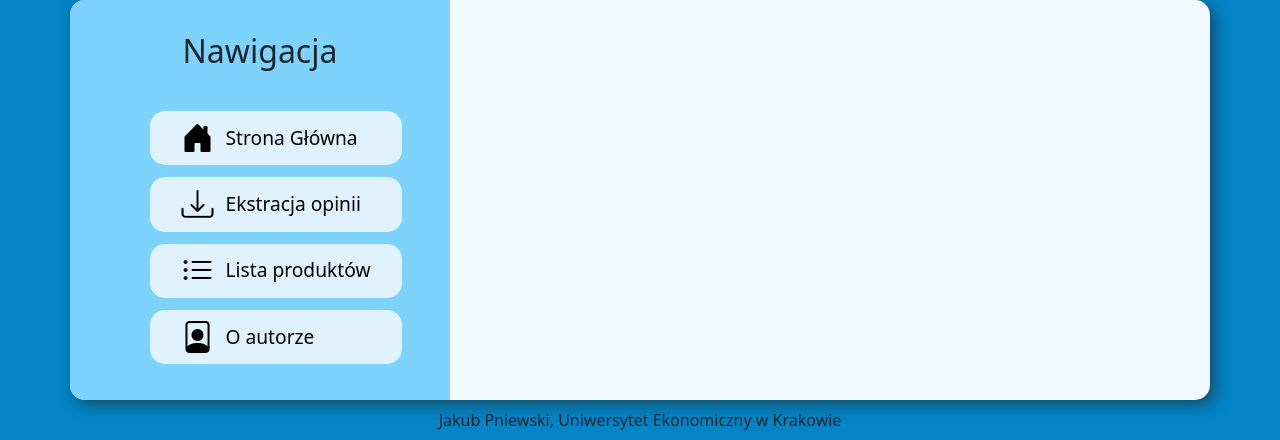
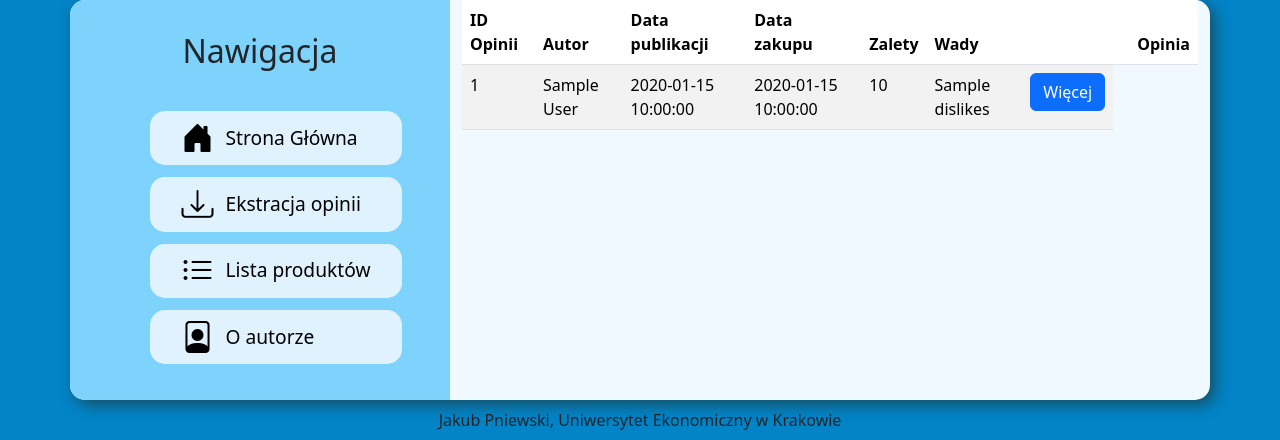
Before and after one commit to snowy-uni/CeneoWebScraper, a Flask app: template app/templates/product.html in a window 1280 px wide. Shown: the part 142-582 px from the top of the page. Run offline with Flask 3, Linux system fonts and the light colour scheme; the template is opened without the code that fills it: most values are stand-ins (such as "Sample title", 1, 10 or a date in 2020); parts of the project's set-up code (start-up, migrations or seed data) failed here and were passed over.

Commit message:
11.06.2025

```diff
--- a/app/models/product.py
+++ b/app/models/product.py
@@ -29,7 +29,7 @@ class Product:
     def reviews_from_dict(self, reviews_list):
         for review_dict in reviews_list:
             review = Review()
-            review.from_dict()
+            review.from_dict(review_dict)
             self.reviews.append(review)
 
     def info_to_dict(self):
--- a/app/static/styles.css
+++ b/app/static/styles.css
@@ -1,7 +1,7 @@
 .header {
 	display: flex;
 	flex-direction: column;
-    gap: .5rem;
+	gap: 0.5rem;
 	padding: 1rem;
 }
 
@@ -18,11 +18,10 @@
 	background-color: #0284c7;
 }
 
-
 .section {
 	background-color: #f0f9ff;
 	border-radius: 15px;
-    margin-bottom: .5rem;
+	margin-bottom: 0.5rem;
 	box-shadow: 5px 5px 15px 0px #164e63;
 }
 
@@ -35,7 +34,6 @@
 	display: flex;
 	flex-direction: column;
 	align-items: center;
-
 }
 .nav__title {
 	padding: 2rem 1rem;
@@ -44,18 +42,16 @@
 .nav__ul {
 	display: flex;
 	flex-direction: column;
-    gap: .75rem;
+	gap: 0.75rem;
 }
 
 .nav__ul li {
 	list-style: none;
-
 }
 
 .nav__ul li i {
 	font-size: 2rem;
 }
-
 
 .nav__ul-link {
 	text-decoration: none;
@@ -63,16 +59,16 @@
 	font-size: 1.2rem;
 	display: flex;
 	align-items: center;
-    gap: .75rem;
+	gap: 0.75rem;
 	padding: 0.2rem 2rem;
-    background-color:#e0f2fe;
+	background-color: #e0f2fe;
 	border-radius: 15px;
 }
 
 .nav__ul-link:hover {
 	color: blue;
-     background-color:#bae6fd;
-    transition: all .2s;
+	background-color: #bae6fd;
+	transition: all 0.2s;
 }
 
 .box {
@@ -103,7 +99,7 @@
 .form__input {
 	display: flex;
 	flex-direction: column;
-    gap: .75rem;
+	gap: 0.75rem;
 }
 
 .btn {
--- a/app/templates/product.html
+++ b/app/templates/product.html
@@ -3,4 +3,73 @@
 
 {% block content %}
 
+<div class="table-responsive">
+    <table class="table table-striped">
+        <thead>
+            <tr>
+                <th scope="col">ID Opinii</th>
+                <th scope="col">Autor</th>
+                <th scope="col">Data publikacji</th>
+                <th scope="col">Data zakupu</th>
+                <th scope="col">Zalety</th>
+                <th scope="col">Wady</th>
+                <th scope="col"></th>
+                <th scope="col"></th>
+                <th scope="col">Opinia</th>
+            </tr>
+        </thead>
+        <tbody>
+            {% for review in product.reviews %}
+            <tr>
+                <td>{{review.review_id}}</td>
+                <td>{{review.author}}</td>
+                <td>{{review.publish_date}}</td>
+                <td>{{review.purchase_date}}</td>
+                <!-- <td>
+                    {% for pro in review.pros %}
+                    <li>{{pro}}</li>
+                    {% endfor %}
+                </td>
+                <td>
+                    {% for con in review.cons %}
+                    <li>{{con}}</li>
+                    {% endfor %}
+                </td> -->
+                <td>{{review.likes}}</td>
+                <td>{{review.dislikes}}</td>
+
+                <td> <button type="button" class="btn btn-primary" data-bs-toggle="modal"
+                        data-bs-target="#staticBackdrop">
+                        Więcej
+                    </button></td>
+
+
+            </tr>
+            <!-- Button trigger modal -->
+
+
+            <!-- Modal -->
+            <div class="modal fade" id="staticBackdrop" data-bs-backdrop="static" data-bs-keyboard="false" tabindex="-1"
+                aria-labelledby="staticBackdropLabel" aria-hidden="true">
+                <div class="modal-dialog">
+                    <div class="modal-content">
+                        <div class="modal-header">
+                            <h1 class="modal-title fs-5" id="staticBackdropLabel">Modal title</h1>
+                            <button type="button" class="btn-close" data-bs-dismiss="modal" aria-label="Close"></button>
+                        </div>
+                        <div class="modal-body">
+                            ...
+                        </div>
+                        <div class="modal-footer">
+                            <button type="button" class="btn btn-secondary" data-bs-dismiss="modal">Close</button>
+                            <button type="button" class="btn btn-primary">Understood</button>
+                        </div>
+                    </div>
+                </div>
+            </div>
+            {% endfor %}
+        </tbody>
+    </table>
+
+</div>
 {% endblock %}
```
Also changed, not shown: app/routes.py (+10 -1 lines). Lines whose indentation alone changed are shown as unchanged.
